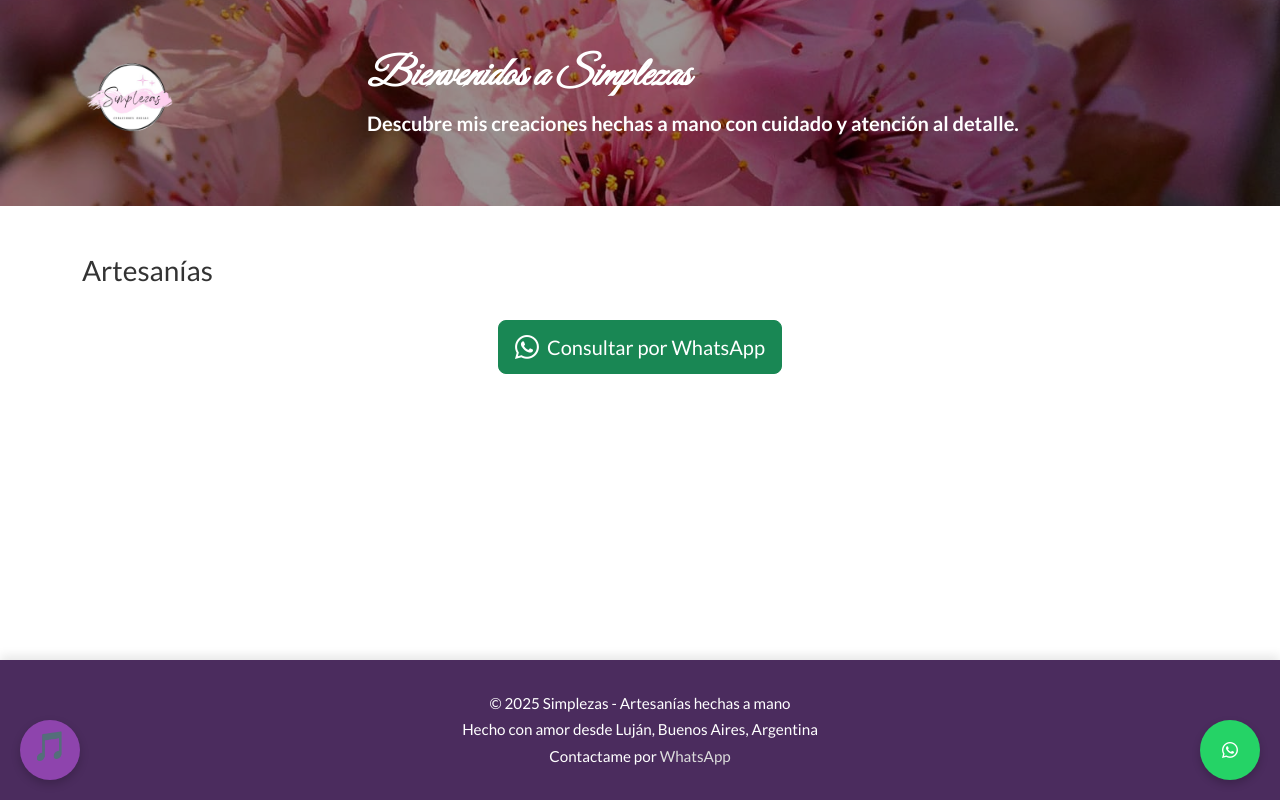
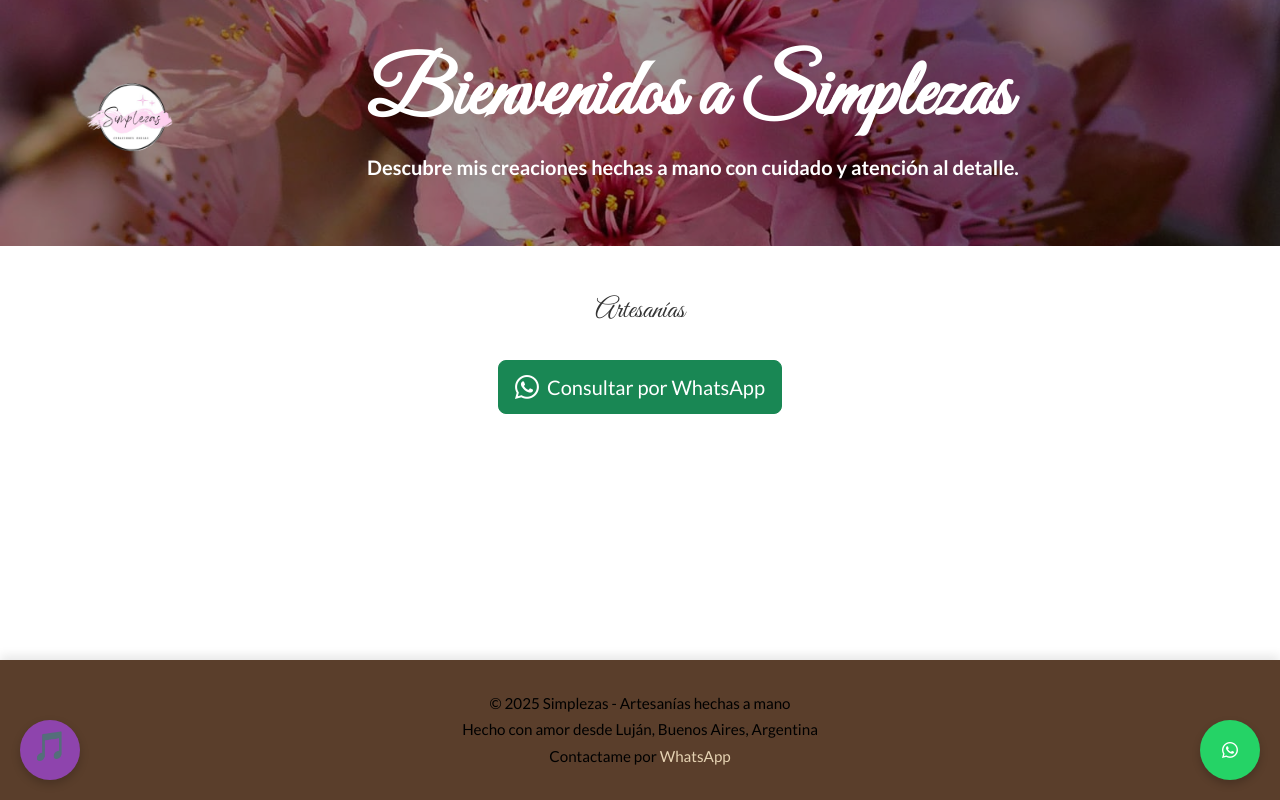
Before and after one commit to Carmen-Rohr/simplezas, a website: page index.html in a window 1280 px wide. Drawn offline with nearby package versions, Linux system fonts and the light colour scheme; no server answers.

Commit message:
"nuevos estilos"

```diff
--- a/style.css
+++ b/style.css
@@ -15,16 +15,6 @@ main {
     flex: 1;
 }
 
-/* .fondo {
-    text-align: center;
-    background-image: url("./img/fondo.jpg");
-    background-size: cover;        Para que ocupe toda la pantalla
-    background-position:;  Centrada
-    background-repeat: no-repeat;  Que no se repita
-    color: white;
-    padding: 2rem 1rem;
-    font-weight: bold;
-} */
 
 .fondo {
     position: relative;
@@ -74,8 +64,8 @@ main {
 }
 
 .footer-personalizado {
-    background-color: #4b2c5e; /* Violeta profundo */
-    color: white;
+    background-color: #5a3e2b; /* Violeta profundo */
+    color: black;
     font-family: 'Lato', sans-serif;
     font-size: 0.95rem;
     padding: 2rem 1rem;
@@ -85,13 +75,13 @@ main {
 }
 
 .footer-personalizado a {
-    color: #ddd;
+    color: #e6d3b3;
     text-decoration: none;
     transition: color 0.3s ease, text-decoration 0.3s ease;
 }
 
 .footer-personalizado a:hover {
-    color: #ffffff;
+    color: #ffd89b;
     text-decoration: underline;
 }
 
@@ -103,12 +93,16 @@ main {
 
 
 .titulo-principal {
-   /* font-family: 'Playfair Display', serif; */
     font-family: 'Great Vibes', cursive;
-    font-size: 2.5rem;
+    font-size: 5rem;
     font-weight: 700;
-    font-style: italic;
+   /* font-style: italic; */
     color: white;
+}
+
+h3 {
+   font-family: 'Great Vibes', cursive;
+   text-align: center;
 }
 
 .subtitulo {
```
